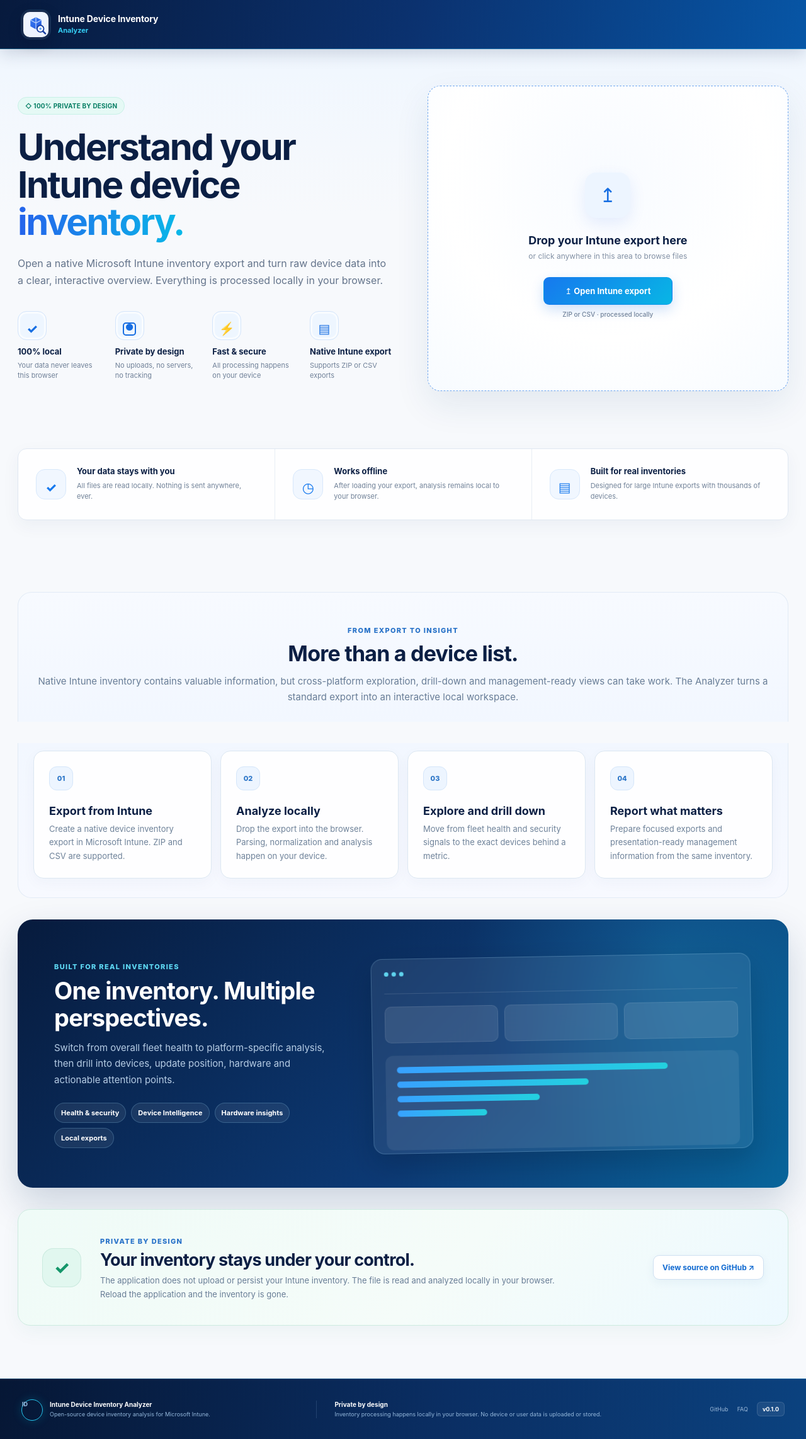
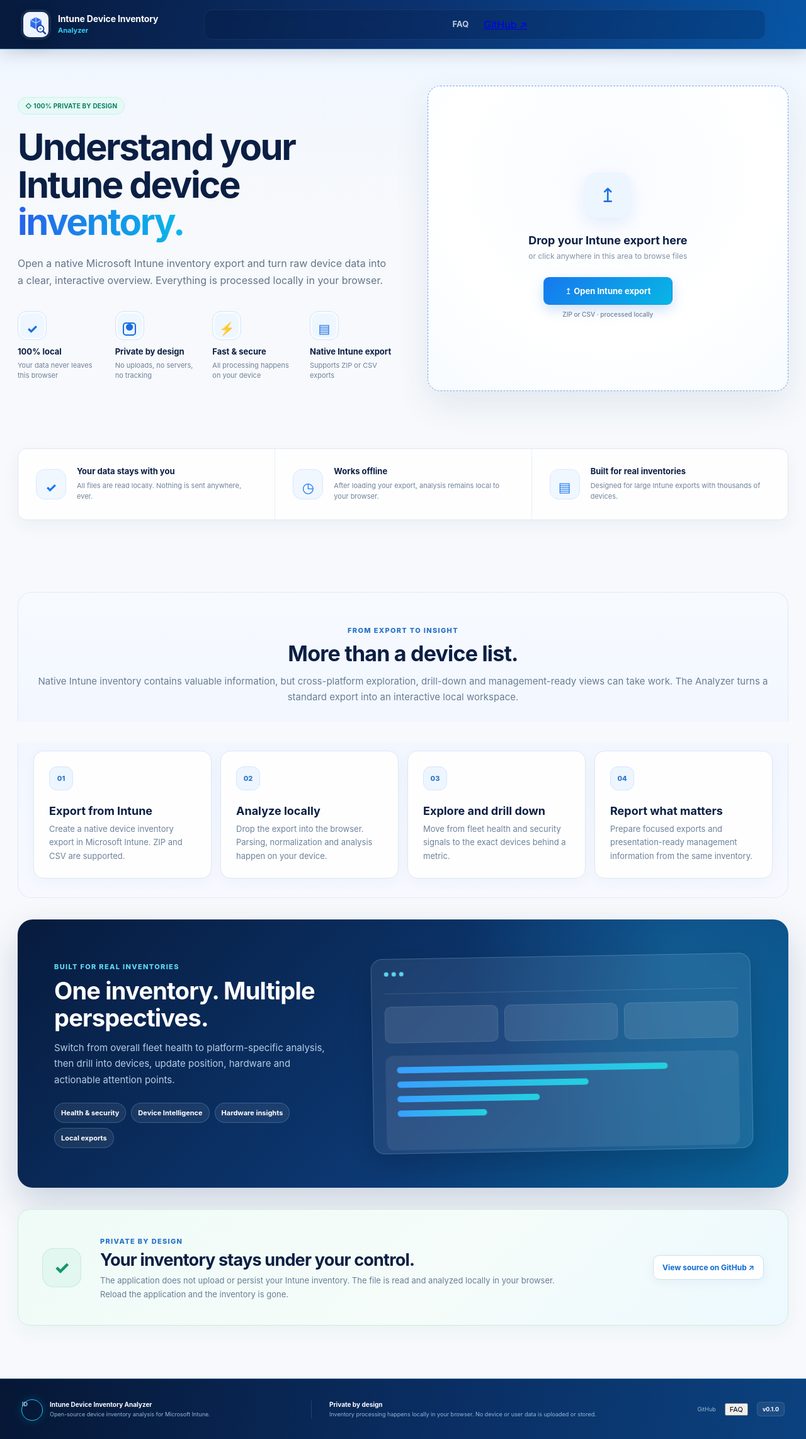
Before and after one commit to roryvossepoel/Intune-Device-Inventory-Analyzer, a React (Vite) app: page / in a window 1280 px wide. Shown: the whole page at 63% size. Built offline with nearby package versions, Linux system fonts and the light colour scheme.

Commit message:
Add FAQ navigation and AppDepot-style landing structure

```diff
--- a/src/App.tsx
+++ b/src/App.tsx
@@ -6,6 +6,7 @@
 import EncryptionCard, { securityAttention } from './SecurityInsights';
 import DashboardSection from './DashboardSection';
 import LandingContent from './LandingContent';
+import FaqPage from './FaqPage';
 import type { SmartColumn } from './SmartTable';
 import type { Device, ImportResult } from './types';
 
@@ -16,7 +17,7 @@
 const daysSince = (value:string|null) => { if(!value) return null; const time=Date.parse(value); return Number.isFinite(time)?(Date.now()-time)/(24*60*60*1000):null };
 const rawValue=(d:Device,pattern:RegExp)=>Object.entries(d.raw).find(([name])=>pattern.test(name))?.[1]?.trim()||'';
 
-type View = 'overview'|'devices'|'users'|'hardware'|'updates'|'reports';
+type View = 'overview'|'devices'|'updates'|'reports'|'faq';
 type Filter = { field:'compliance'|'osVersion'|'manufacturer'|'model'|'user'|'encryption'; label:string; value:string } | null;
 type UserRow={name:string;upn:string;devices:Device[]};
 type HardwareRow={manufacturer:string;model:string;devices:Device[]};
@@ -57,7 +58,6 @@
   const users=useMemo<UserRow[]>(()=>{const map=new Map<string,UserRow>();for(const d of base){const id=key(d.userUpn||d.userDisplayName);if(id==='Unknown')continue;const item=map.get(id)??{name:d.userDisplayName||id,upn:d.userUpn||'',devices:[]};item.devices.push(d);map.set(id,item)}return[...map.values()].sort((a,b)=>b.devices.length-a.devices.length)},[base]);
   const hardware=useMemo<HardwareRow[]>(()=>{const map=new Map<string,HardwareRow>();for(const d of base){const manufacturer=key(d.manufacturer),model=key(d.model),id=manufacturer+'|'+model;const item=map.get(id)??{manufacturer,model,devices:[]};item.devices.push(d);map.set(id,item)}return[...map.values()].sort((a,b)=>b.devices.length-a.devices.length)},[base]);
   const updates=useMemo<UpdateRow[]>(()=>{const map=new Map<string,UpdateRow>();for(const d of base){const version=key(d.osVersion),id=d.platform+'|'+version;const item=map.get(id)??{platform:d.platform,version,devices:[]};item.devices.push(d);map.set(id,item)}return[...map.values()].sort((a,b)=>b.devices.length-a.devices.length)},[base]);
-
   const filteredUpdates=updates.filter(r=>!q||r.version.toLowerCase().includes(q)||(platformLabel[r.platform]||r.platform).toLowerCase().includes(q));
 
   const deviceColumns:SmartColumn<Device>[]=[
@@ -76,19 +76,25 @@
     {key:'share',label:'Share',value:r=>base.length?r.devices.length/base.length*100:0,numeric:true,render:r=>`${base.length?(r.devices.length/base.length*100).toFixed(1):'0'}%`}
   ];
 
-  const nav:[View,string][]=[['overview','Overview'],['devices','Devices'],['updates','Updates'],['reports','Reports']];
-  const pageTitle=view==='overview'?'Inventory dashboard':view==='devices'?'Devices':view==='updates'?'Updates':'Reports';
+  const nav:[View,string][]=[['overview','Overview'],['devices','Devices'],['updates','Updates'],['reports','Reports'],['faq','FAQ']];
+  const pageTitle=view==='overview'?'Inventory dashboard':view==='devices'?'Devices':view==='updates'?'Updates':view==='reports'?'Reports':'FAQ';
   const pageDescription=view==='overview'?'Health, composition and attention points from the current Intune inventory.':view==='devices'?'Search and inspect every device in the imported inventory.':view==='updates'?'Update health and operating system versions enriched with Device Intelligence.':'Prepare management-ready exports and summaries from the current inventory.';
 
   return <div className="app">
     <header className="topbar"><div className="topbarInner">
-      <button className="brand" onClick={()=>data&&setView('overview')}><span className="brandMark">ID</span><span><strong>Intune Device Inventory</strong><small>Analyzer</small></span></button>
-      <nav className={`mainNav ${!data?'landingNav':''}`}>{nav.map(([id,label])=><button key={id} disabled={!data} className={data&&view===id?'active':''} onClick={()=>{if(data){setView(id);setQuery('')}}}>{label}</button>)}</nav>
+      <button className="brand" onClick={()=>setView('overview')}><span className="brandMark">ID</span><span><strong>Intune Device Inventory</strong><small>Analyzer</small></span></button>
+      <nav className={`mainNav ${!data?'publicNav':''}`}>
+        {nav.map(([id,label])=>{
+          if(!data && id!=='faq') return null;
+          return <button key={id} className={view===id?'active':''} onClick={()=>{setView(id);setQuery('');window.scrollTo({top:0,behavior:'smooth'})}}>{label}</button>;
+        })}
+        {!data&&<a className="navExternal" href="https://github.com/roryvossepoel/Intune-Device-Inventory-Analyzer" target="_blank" rel="noreferrer">GitHub ↗</a>}
+      </nav>
       <div className="topActions landingActions">{data&&<button className="primarySmall" onClick={()=>input.current?.click()}>Open export</button>}</div>
       <input ref={input} hidden type="file" accept=".zip,.csv" onChange={e=>open(e.target.files?.[0])}/>
     </div></header>
 
-    {!data?<main className="landing landingPro">
+    {view==='faq'?<FaqPage/>:!data?<main className="landing landingPro">
       <section className="hero heroPro"><div className="heroBadge">◇ 100% PRIVATE BY DESIGN</div><h1>Understand your<br/>Intune device <em>inventory.</em></h1><p>Open a native Microsoft Intune inventory export and turn raw device data into a clear, interactive overview. Everything is processed locally in your browser.</p><div className="featureGrid"><Feature icon="◇" title="100% local" text="Your data never leaves this browser"/><Feature icon="▣" title="Private by design" text="No uploads, no servers, no tracking"/><Feature icon="ϟ" title="Fast & secure" text="All processing happens on your device"/><Feature icon="▤" title="Native Intune export" text="Supports ZIP or CSV exports"/></div>{busy&&<div className="loadingState">Reading and normalizing inventory…</div>}{error&&<div className="error">{error}</div>}</section>
       <section className="drop cleanDrop dropPro" onDragOver={e=>e.preventDefault()} onDrop={e=>{e.preventDefault();open(e.dataTransfer.files[0])}} onClick={()=>input.current?.click()}><span className="dropIcon dropCloud">↥</span><strong>Drop your Intune export here</strong><small>or click anywhere in this area to browse files</small><span className="dropFormats">ZIP · CSV</span></section>
       <section className="trustStrip"><Trust icon="♙" title="Your data stays with you" text="All files are read locally. Nothing is sent anywhere, ever."/><Trust icon="✓" title="Works offline" text="After loading your export, analysis remains local to your browser."/><Trust icon="▱" title="Built for real inventories" text="Designed for large Intune exports with thousands of devices."/></section>
@@ -103,7 +109,7 @@
       {view==='reports'&&<section className="reportsPlaceholder"><div className="reportsIcon">▤</div><h2>Management reports</h2><p>PDF and PowerPoint reporting will be built here using the currently loaded inventory. The report engine will remain fully local in the browser.</p><span>Planned: executive summary · platform overview · compliance · update position · hardware</span></section>}
     </main>}
 
-    <footer className="siteFooter professionalFooter"><div className="footerBrand"><span className="footerMark">ID</span><div><strong>Intune Device Inventory Analyzer</strong><span>Open-source device inventory analysis for Microsoft Intune.</span></div></div><div className="footerPrivacy"><strong>Private by design</strong><span>Inventory processing happens locally in your browser. No device or user data is uploaded or stored.</span></div><div className="footerMeta"><a href="https://github.com/roryvossepoel/Intune-Device-Inventory-Analyzer" target="_blank" rel="noreferrer">GitHub</a>{!data&&<a href="#faq">FAQ</a>}<strong>v0.1.0</strong></div></footer>
+    <footer className="siteFooter professionalFooter"><div className="footerBrand"><span className="footerMark">ID</span><div><strong>Intune Device Inventory Analyzer</strong><span>Open-source device inventory analysis for Microsoft Intune.</span></div></div><div className="footerPrivacy"><strong>Private by design</strong><span>Inventory processing happens locally in your browser. No device or user data is uploaded or stored.</span></div><div className="footerMeta"><a href="https://github.com/roryvossepoel/Intune-Device-Inventory-Analyzer" target="_blank" rel="noreferrer">GitHub</a><button onClick={()=>{setView('faq');window.scrollTo({top:0,behavior:'smooth'})}}>FAQ</button><strong>v0.1.0</strong></div></footer>
     {selected&&<DeviceDetail device={selected} onClose={()=>setSelected(null)}/>}
   </div>;
 }
```
